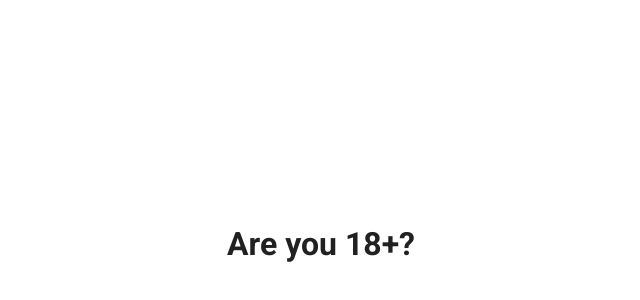
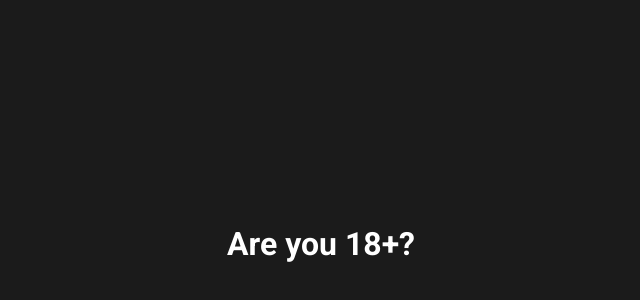
Before and after one commit to Psycarlo/marrypsy, a Vue app in the folder frontend/: page /eighteen in a window 1280 px wide. Shown: the part 156-456 px from the top of the page, without its empty margins (319-959 px from the left). Built offline with nearby package versions, Linux system fonts and the light colour scheme.

Commit message:
:art: Vuetify Theme

```diff
--- a/frontend/src/App.vue
+++ b/frontend/src/App.vue
@@ -1,9 +1,17 @@
 <template>
-  <v-app>
+  <v-app :style="{ background: $vuetify.theme.themes[theme].background }">
     <v-main>
       <router-view></router-view>
     </v-main>
   </v-app>
 </template>
 
-<script></script>
+<script>
+export default {
+  computed: {
+    theme() {
+      return this.$vuetify.theme.dark ? "dark" : "light";
+    }
+  }
+};
+</script>
--- a/frontend/src/plugins/vuetify.js
+++ b/frontend/src/plugins/vuetify.js
@@ -3,4 +3,19 @@ import Vuetify from "vuetify/lib/framework";
 
 Vue.use(Vuetify);
 
-export default new Vuetify({});
+export default new Vuetify({
+  theme: {
+    themes: {
+      light: {
+        primary: "#ffffff",
+        secondary: "#1b1b1b",
+        accent: "#008dd5",
+        error: "#ba274a",
+        info: "#0892a5",
+        success: "#68b684",
+        warning: "#f9c846",
+        background: "#1b1b1b"
+      }
+    }
+  }
+});
--- a/frontend/src/views/Eighteen.vue
+++ b/frontend/src/views/Eighteen.vue
@@ -1,7 +1,7 @@
 <template>
   <v-container fill-height fluid>
     <v-row align="center" justify="center">
-      <h1>{{ $t("questions.eighteen") }}</h1>
+      <h1 class="primary--text">{{ $t("questions.eighteen") }}</h1>
     </v-row>
   </v-container>
 </template>
```
